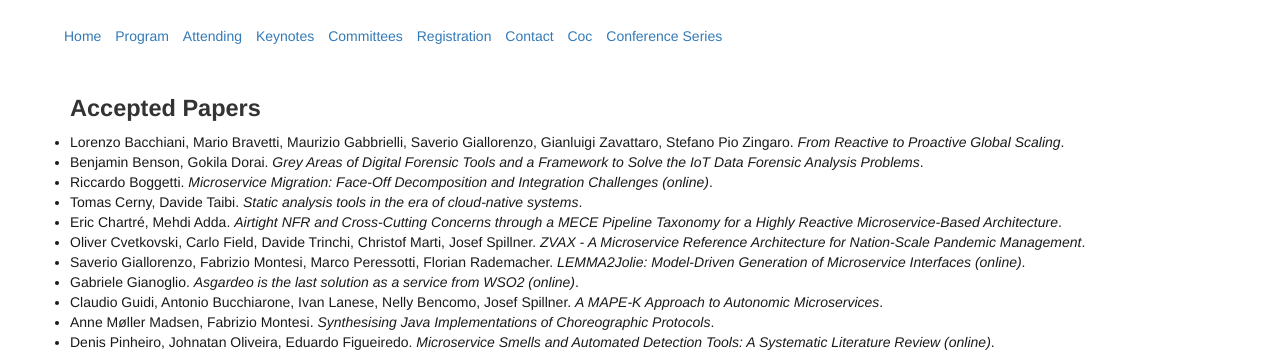
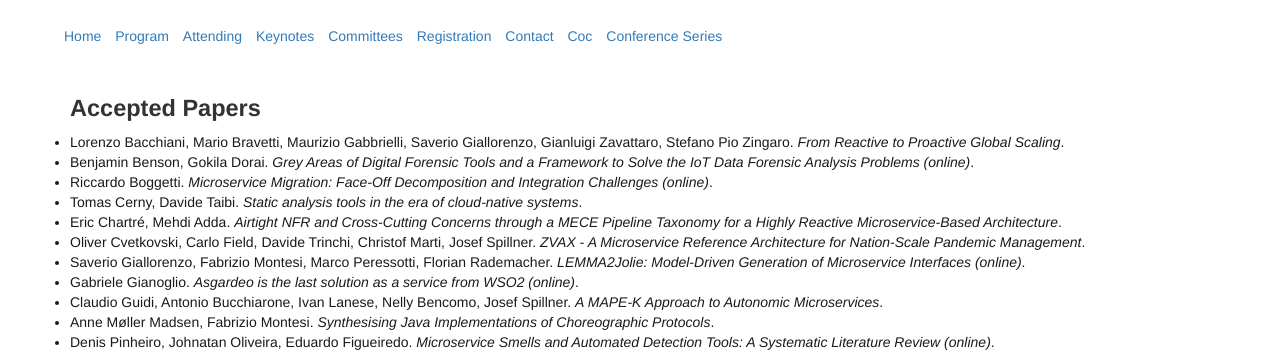
Before and after one commit to microservices-community/microservices-2022, a Jekyll site: the page built from accepted.md, in a window 1280 px wide. Shown: the part 402-754 px from the top of the page. Built offline with Jekyll 4.4.1, drawn with Linux system fonts in a browser that asks for light colours.

Commit message:
Update papers.yml

```diff
--- a/_data/papers.yml
+++ b/_data/papers.yml
@@ -25,7 +25,7 @@
 - authors:
     - Benjamin Benson
     - Gokila Dorai
-  title: Grey Areas of Digital Forensic Tools and a Framework to Solve the IoT Data Forensic Analysis Problems
+  title: Grey Areas of Digital Forensic Tools and a Framework to Solve the IoT Data Forensic Analysis Problems (online)
   paper: paper_2.pdf
 #  slides: empty_slides.pdf
   abstract: |
```
